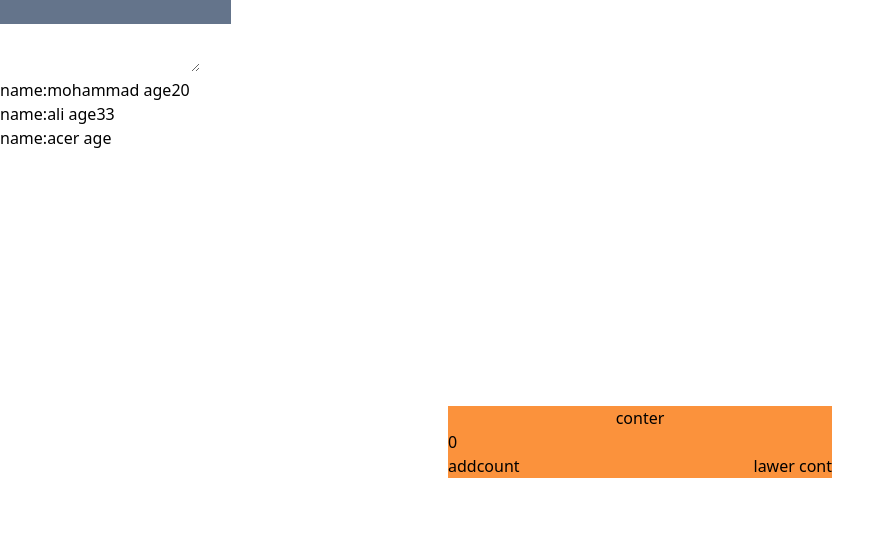
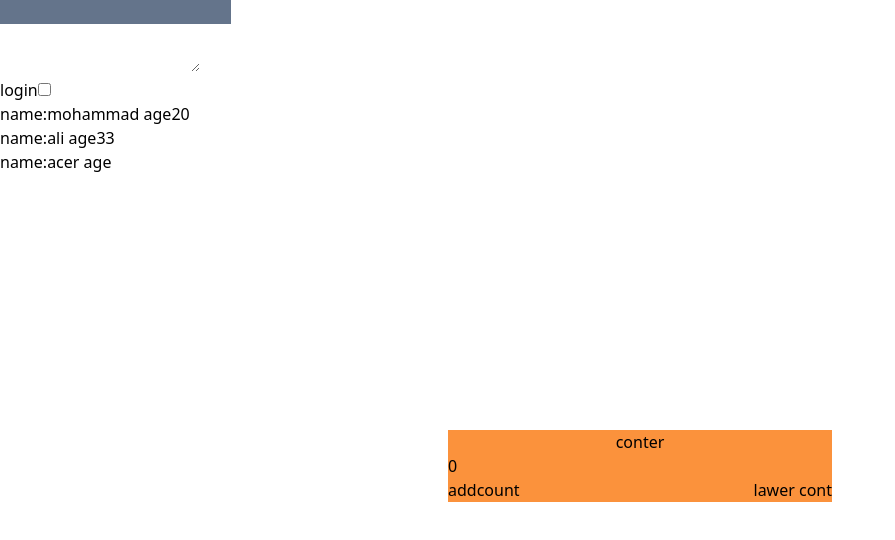
Before and after one commit to mohammadjalizi/learn-react, a React (Create React App) app: page / in a window 1280 px wide. Shown: the top 540 px of the page, without its empty margins (0-895 px from the left). Built offline with nearby package versions, Linux system fonts and the light colour scheme.

Commit message:
added project

```diff
--- a/src/Copmenen/Frome/Frome.jsx
+++ b/src/Copmenen/Frome/Frome.jsx
@@ -10,7 +10,8 @@ super(props)
 
 this.state={
 username:'',
-texterae:''
+texterae:'',
+isloading:false
 
 }
 
@@ -34,7 +35,10 @@ username:event.nativeEvent.target.value
     chanchtext(event){
 
         console.log(event)
+        this.setState({
+textarea:event.nativeEvent.target.value
 
+        })
         }
   render() {
     return (
@@ -45,6 +49,12 @@ username:event.nativeEvent.target.value
     </div>
 
 <textarea value={this.state.texterae}   onChange={this.chanchtext}> </textarea>
+<div>
+
+<label htmlFor='login'>login</label>
+<input type="checkbox"  value={this.state.isloading}></input>
+
+</div>
       </div>
     )
   }
```
